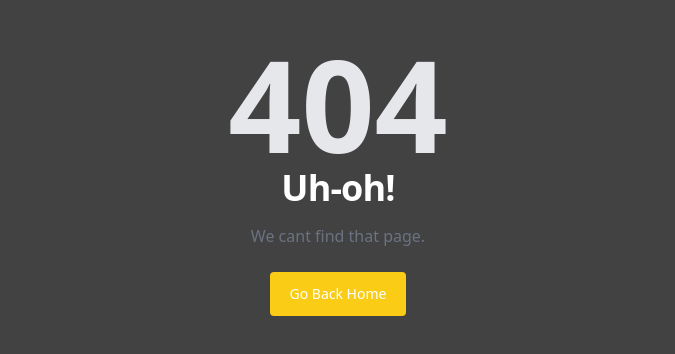
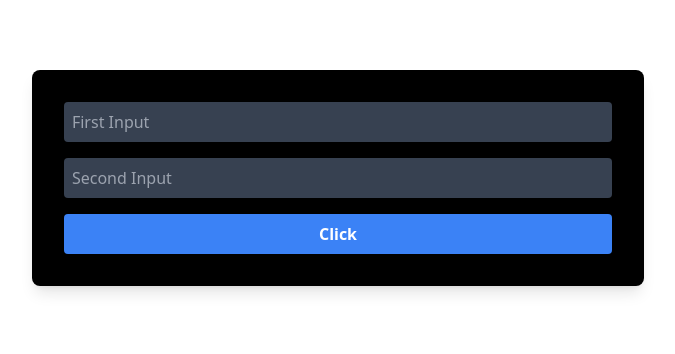
Before and after one commit to lororock/inlaze-front, a React (Vite) app: page /reset-password/1 in a window 1280 px wide. Before the commit this address had no page. Shown: the part 222-576 px from the top of the page, without its empty margins (302-977 px from the left). Built offline with nearby package versions, Linux system fonts and the light colour scheme.

Commit message:
add reset password

```diff
--- a/src/App.jsx
+++ b/src/App.jsx
@@ -3,12 +3,12 @@ import Header from "./components/Header";
 import Index from "./pages/Index";
 import Pelicula from "./pages/Pelicula";
 import NotFound from "./pages/NotFound";
+import ResetPassword from "./pages/ResetPassword";
 
 const App = () => {
   return (
     <Router>
       <Routes>
-        {" "}
         <Route
           path="/"
           element={
@@ -27,6 +27,7 @@ const App = () => {
             </>
           }
         />
+        <Route path="/reset-password/:token" element={<ResetPassword />} />
         <Route path="*" element={<NotFound />} />
       </Routes>
     </Router>
--- a/src/components/Categoria.jsx
+++ b/src/components/Categoria.jsx
@@ -40,7 +40,6 @@ function Categoria({ moviesData }) {
     } catch (e) {
       console.log(e);
     }
-    console.log("Form submitted");
   };
   return (
     <>
--- a/src/components/Modal.jsx
+++ b/src/components/Modal.jsx
@@ -1,5 +1,9 @@
 import { useState } from "react";
-import { postRegisterUser, postLoginUser } from "../services/userAuth";
+import {
+  postRegisterUser,
+  postLoginUser,
+  postReqResetPassword,
+} from "../services/userAuth";
 import Swal from "sweetalert2";
 
 import PropTypes from "prop-types";
@@ -92,7 +96,7 @@ function Modal({ isOpen, onClose }) {
     try {
       const userData = { email, password };
       const data = await postLoginUser(userData);
-      console.log('LC',data.token);
+      console.log("LC", data.token);
       localStorage.setItem("authToken", data.token);
       Swal.fire("Success", "User registered successfully", "success");
     } catch (e) {
@@ -100,6 +104,16 @@ function Modal({ isOpen, onClose }) {
       Swal.fire("Error", "Failed to login user", "error", isRegister);
     }
     console.log("Form submitted");
+  };
+
+  const reqResetSubmit = async () => {
+    try {
+      const userData = { email };
+      await postReqResetPassword(userData);
+      Swal.fire("Success", "Revisa tu correo para restaurar contrasena", "success");
+    } catch (e) {
+      Swal.fire("Error", "Revisa la dirrecion de correo", "error", e);
+    }
   };
 
   if (!isOpen) return null;
@@ -159,6 +173,7 @@ function Modal({ isOpen, onClose }) {
               </div>
               <div className="flex flex-col-reverse justify-between items-center sm:flex-row md:justify-center">
                 <p
+                  onClick={reqResetSubmit}
                   className={`${
                     isLogIn ? "" : "hidden"
                   } text-center cursor-pointer`}
--- /dev/null
+++ b/src/pages/ResetPassword.jsx
@@ -0,0 +1,66 @@
+import { useState, useEffect } from "react";
+import { useLocation } from "react-router-dom";
+import { postResetPassword } from "../services/userAuth.js";
+
+function ResetPassword() {
+  const location = useLocation();
+  const [confirmToken, setConfirmToken] = useState(null);
+  const [password, setPassword] = useState("");
+  const [passwordConfirm, setPasswordConfirm] = useState("");
+
+  const fetchMovieData = async () => {
+    console.log(confirmToken);
+
+    try {
+      const userData = { password, passwordConfirm };
+      await postResetPassword(userData, confirmToken);
+      console.log("Token confirmado:");
+    } catch (error) {
+      console.error("Error al confirmar el token:", error);
+    }
+  };
+
+  useEffect(() => {
+    const path = location.pathname;
+    const token = path.substring("/reset-password/".length);
+    setConfirmToken(token); // Asigna el token al estado
+  }, [location.pathname]);
+
+  const handleSubmit = (e) => {
+    e.preventDefault(); // Previene el comportamiento predeterminado del formulario
+    fetchMovieData(); // Llama a la función para confirmar el token
+  };
+
+  return (
+    <div className="flex items-center justify-center h-screen">
+      <form
+        className="bg-black p-8 rounded-lg shadow-lg"
+        onSubmit={handleSubmit}
+      >
+        <input
+          value={password}
+          onChange={(e) => setPassword(e.target.value)}
+
+          type="text"
+          className="w-full mb-4 p-2 rounded bg-gray-700 text-white placeholder-gray-400 focus:outline-none focus:ring-2 focus:ring-blue-500"
+          placeholder="First Input"
+        />
+        <input
+          value={passwordConfirm}
+          onChange={(e) => setPasswordConfirm(e.target.value)}
+          type="text"
+          className="w-full mb-4 p-2 rounded bg-gray-700 text-white placeholder-gray-400 focus:outline-none focus:ring-2 focus:ring-blue-500"
+          placeholder="Second Input"
+        />
+        <button
+          type="submit"
+          className="w-full p-2 rounded bg-blue-500 text-white font-semibold hover:bg-blue-600 focus:outline-none focus:ring-2 focus:ring-blue-500"
+        >
+          Click
+        </button>
+      </form>
+    </div>
+  );
+}
+
+export default ResetPassword;
--- a/src/services/userAuth.js
+++ b/src/services/userAuth.js
@@ -97,11 +97,16 @@ export const postReqResetPassword = async (userData) => {
   }
 };
 
-export const postResetPassword = async (userData) => {
+export const postResetPassword = async (userData, token) => {
   try {
+
+    const headers = {
+      Authorization: `Bearer ${token}`,
+    };
     const response = await axios.post(
       "http://localhost:9000/auth/reset-password",
-      userData
+      userData,
+      {headers}
     );
     console.log("Contrasena cambiada con exito:", response.data);
     return response.data;
```
